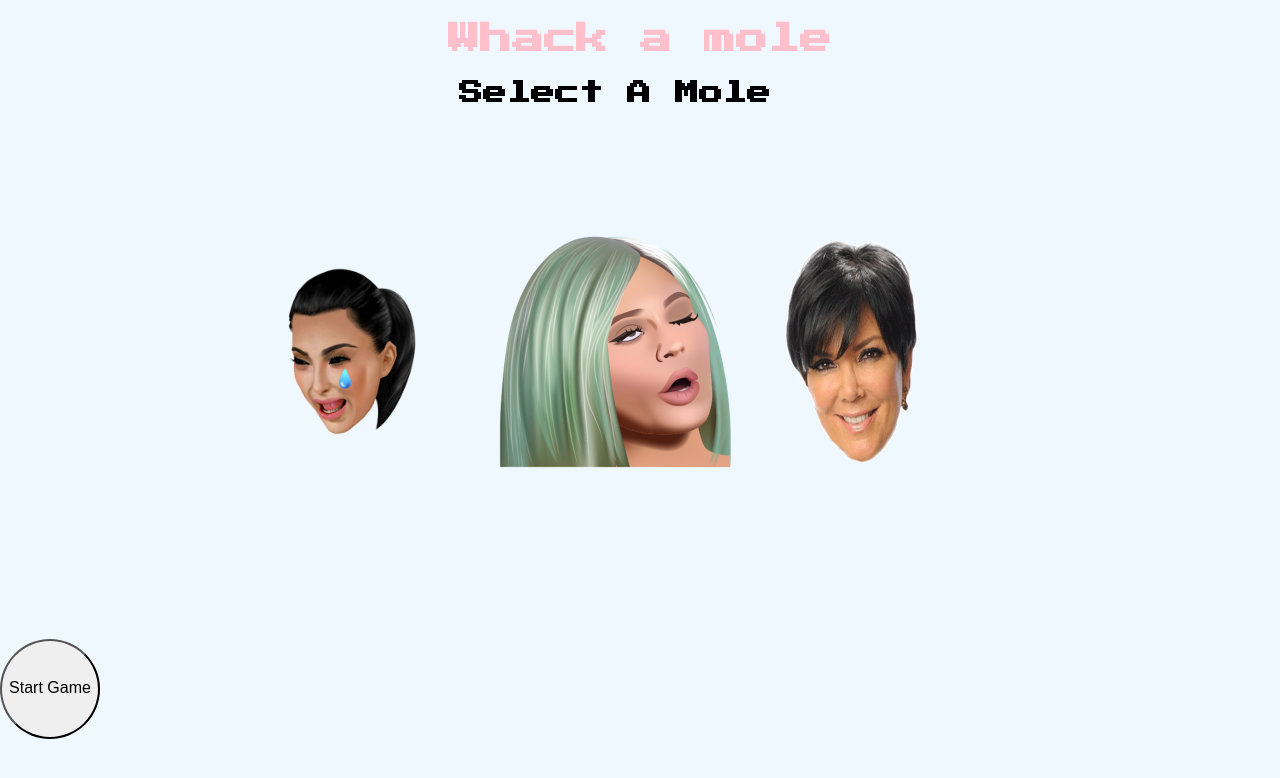
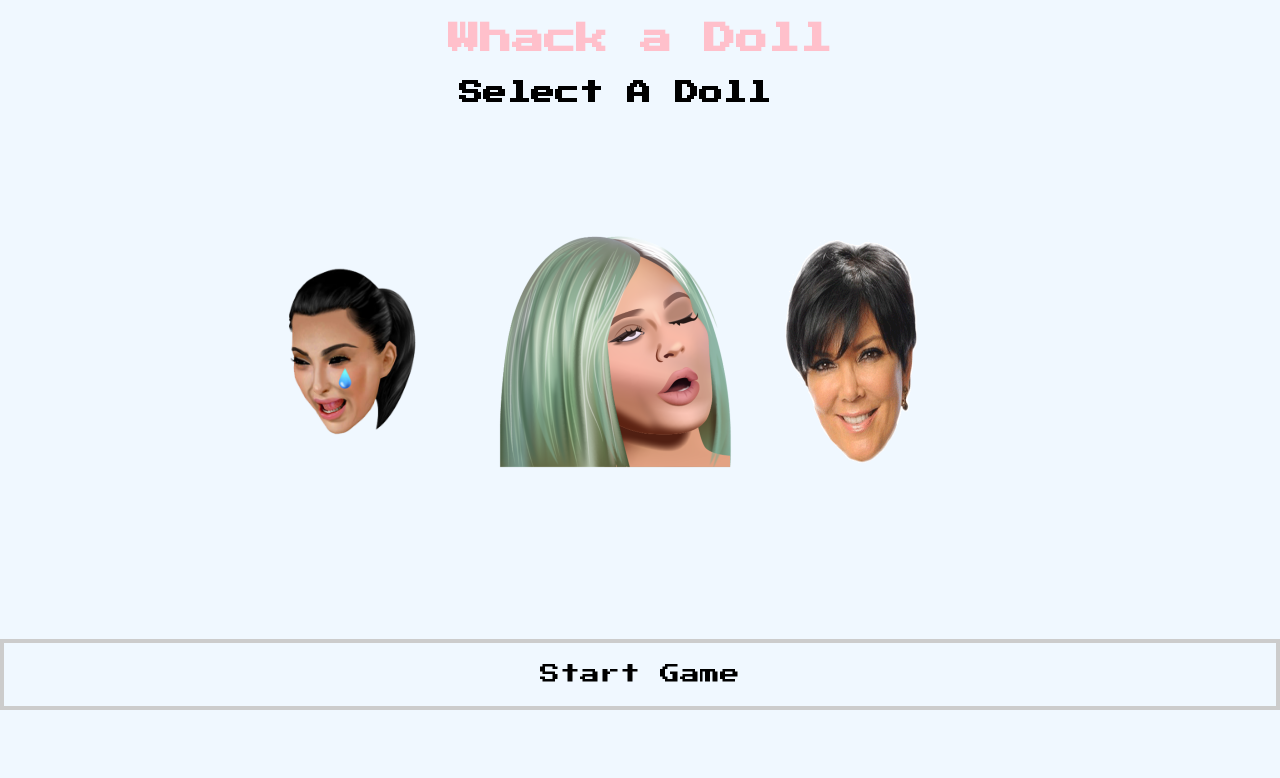
Before and after one commit to SandraOkoli/WDI_PROJECT_1, a PHP site: page / in a window 1280 px wide. Shown: the top 778 px of the page. Run offline with PHP 8.4, Linux system fonts and the light colour scheme.

Commit message:
Ammended layout

```diff
--- a/css/style.css
+++ b/css/style.css
@@ -32,13 +32,14 @@ li {
   text-align: center;
   font-size: 20px;
   padding: 20px;
+  float: right;
 }
 
 .start-button {
-  width: 100px;
-  height: 100px;
-  border-radius: 50px;
   text-align: center;
+  border: 4px solid #ccc;
+  font-size: 20px;
+  padding: 20px;
 }
 
 .select-mole {
--- a/index.html
+++ b/index.html
@@ -2,7 +2,7 @@
 <html>
   <head>
     <meta charset="utf-8">
-    <title>Whack a mole</title>
+    <title>Whack a Doll</title>
     <link href="https://fonts.googleapis.com/css?family=Press+Start+2P" rel="stylesheet">
     <script src="js/jquery-3.2.1.min.js" charset="utf-8"></script>
     <script src="js/app.js" charset="utf-8"></script>
@@ -12,7 +12,7 @@
   </head>
   <body>
     <header>
-      <h1>Whack a mole</h1>
+      <h1>Whack a Doll</h1>
         <div class="timer">
         Time: <span class="display-timer">0</span>
         </div>
@@ -23,11 +23,11 @@
         </div>
     </header>
   <main>
-    <audio id="slap" src="sounds/slap.wav" type="audio/wav">
-    <!-- <audio id="kim-sound-clip" src="sounds/kim-soundclip.mp3" type="audio/mp3"> -->
+    <audio id="slap" src="sounds/slap.wav" type="audio/wav"></audio>
+    <audio id="kim-sound-clip" src="sounds/kim-soundclip.mp3" type="audio/mp3">
     </audio>
     <div class="select-mole">
-      <h2>Select A Mole</h2>
+      <h2>Select A Doll</h2>
       <div class="choose-characters">
         <img class="kim" src="images/kim_k_noBG.png">
         <img class="kylie" src="images/kylie-j.png">
@@ -38,7 +38,7 @@
       <p class= "game-over"></p>
       <ul></ul>
     </div>
-    <button class="start-button" name="start-game">Start Game</button>
+    <div class="start-button" name="start-game">Start Game</div>
   </main>
   </body>
 </html>
--- a/js/app.js
+++ b/js/app.js
@@ -11,6 +11,7 @@ let level = 1;
 let moleChoice = null;
 let $chosenChar;
 let $slap = $('#slap');
+let $introSound = $('#kim-sound-clip');
 
 // execute once when the program begins
 function setup() {
@@ -18,6 +19,7 @@ function setup() {
   $('.levels').hide();
   $('.timer').hide();
   $('.score-board').hide();
+  $('#kim-sound-clip').get('0').play();
   selectMole();
 }
 
@@ -37,8 +39,6 @@ function displayMole(randomList){
   //Give mole chosen character src
   $('.mole').css('background-image', `url('${$chosenChar}')`);
   $(showMole).one('click', whackMole);
-
-
 
 
   //remove mole and click event after 1.5 seconds
@@ -68,7 +68,6 @@ function startGame() {
   $('.levels').show();
   $('.timer').show();
   $('.score-board').show();
-  $('.game-over').hide();
   generateBoard();
 }
 //Create board multiply base
```
Also changed, not shown: 1 other file.
